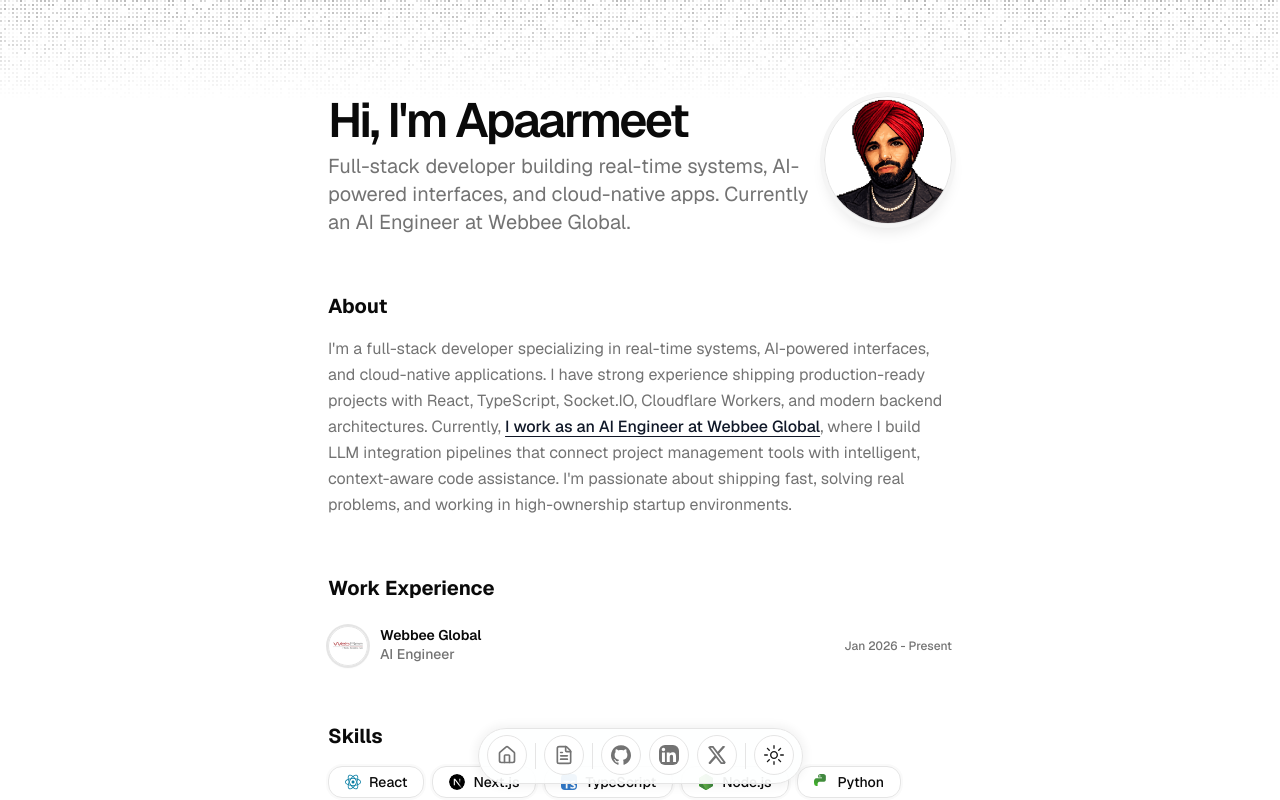
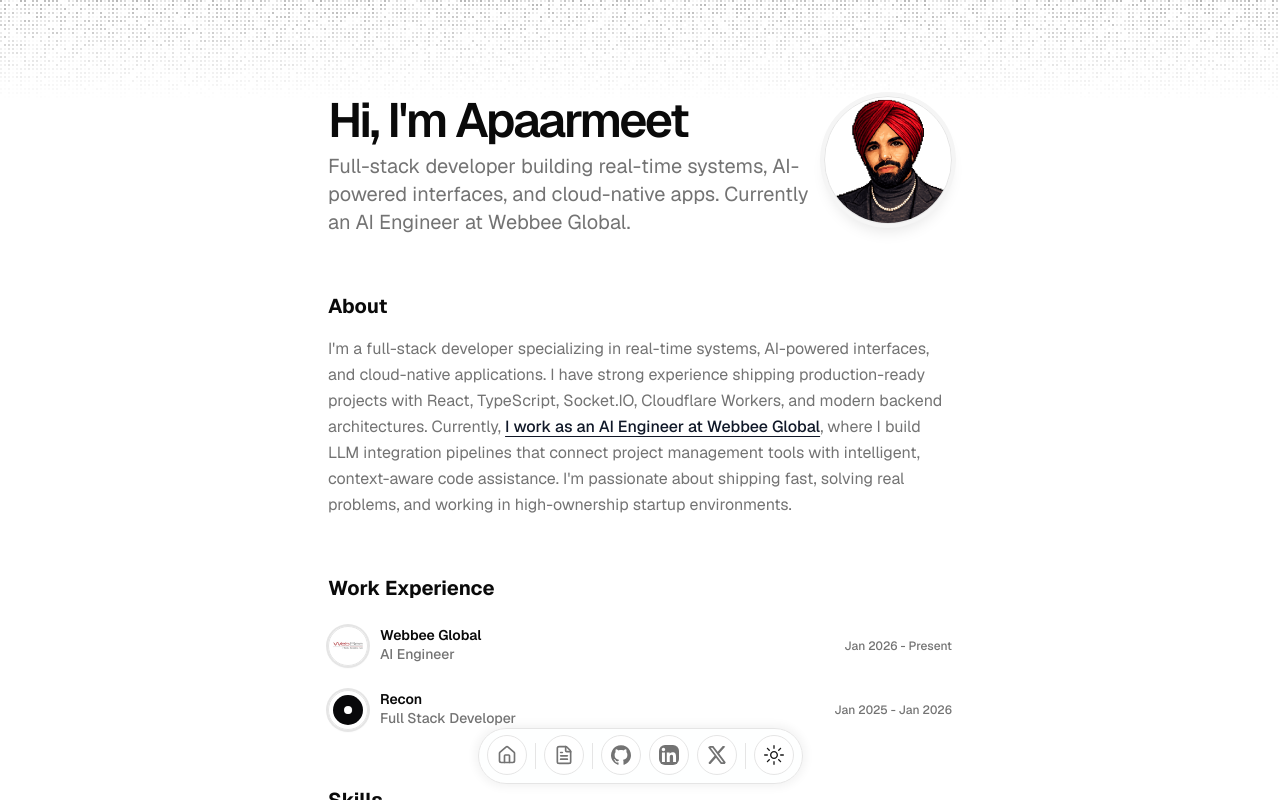
Before and after one commit to Apaarmeet/Portfolio-apaarmeet, a Next.js app: page / in a window 1280 px wide. Shown: the top 800 px of the page. Built offline with nearby package versions, Linux system fonts and the light colour scheme.

Commit message:
Add experience

```diff
--- a/src/data/resume.tsx
+++ b/src/data/resume.tsx
@@ -88,6 +88,18 @@
       end: "Present",
       description:
         "Built an end-to-end LLM integration pipeline connecting Zoho Projects with intelligent code assistance. Implemented webhook-based automation to capture project issues and codebase context in real-time, and designed a context-aware LLM system that analyzes codebases to generate intelligent first responses for project issues. Developed an automated commenting system that posts LLM-generated solutions directly to Zoho Projects, integrating multiple data sources (code repositories, issue tracking, project context) into a unified AI workflow — reducing initial response time for project issues by 90%.",
+    },
+    {
+      company: "Recon",
+      href: "#",
+      badges: [],
+      location: "",
+      title: "Full Stack Developer",
+      logoUrl: "/recon.png",
+      start: "Jan 2025",
+      end: "Jan 2026",
+      description:
+        "Redesigned and developed the company's website, improving scalability and performance for a customer base of 1M+ users. Deployed and managed production infrastructure on AWS using Kubernetes, Load Balancers, and Auto Scaling Groups to ensure high availability and reliable scaling. Built an AI-powered RAG chatbot using LLMs, Pinecone, and semantic search, enabling users to query company documents and FAQs in natural language. Developed backend services and REST APIs, optimizing application performance across the full software development lifecycle.",
     },
   ],
   education: [
```
Also changed, not shown: public/recon.png (added).
